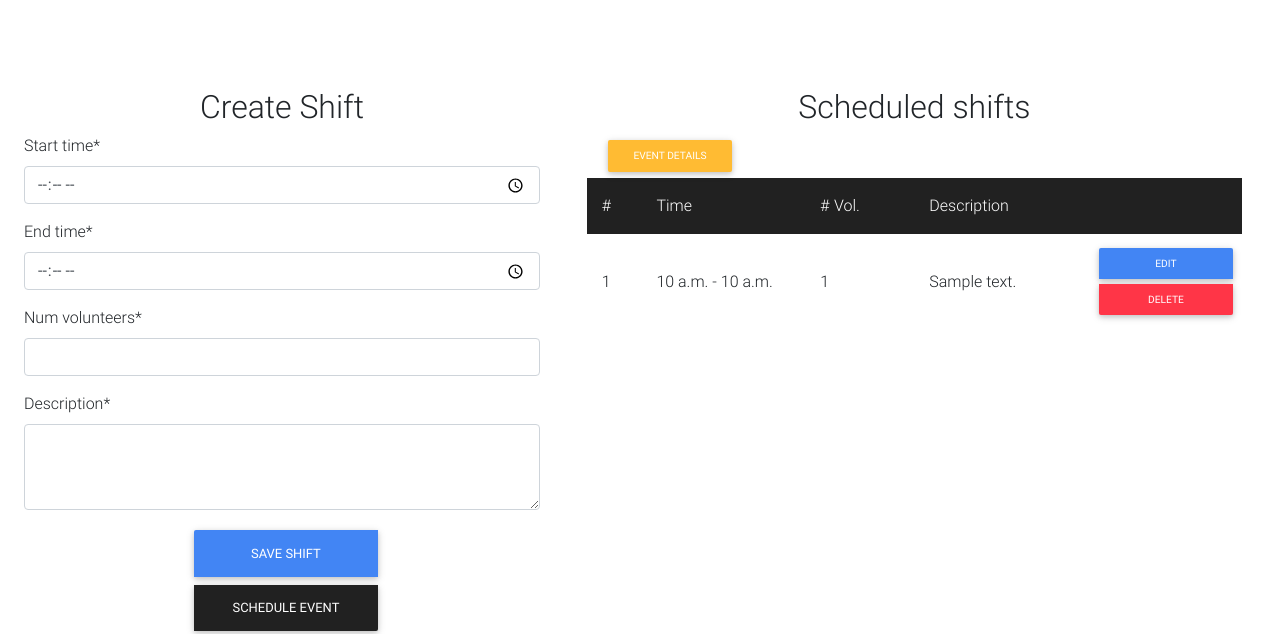
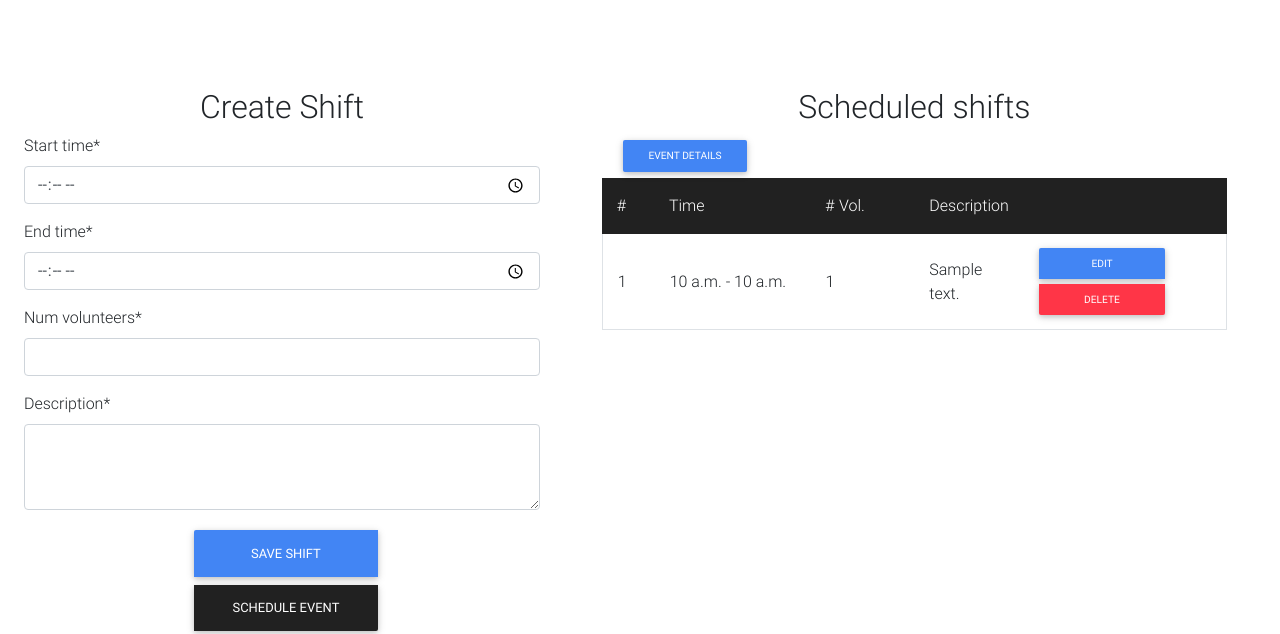
Before and after one commit to Nolan-Little/inStep, a Django app: a page that uses volunteer/templates/events/shift_template.html in a window 1280 px wide. Shown: the top 634 px of the page. Run offline with Django 3.2, Linux system fonts and the light colour scheme; tables that the repository leaves empty hold one stand-in row (values such as "Sample post"); some libraries are stand-ins or nearby versions.

Commit message:
profile edit, move edit details on shift view

```diff
--- a/volunteer/templates/events/schedule_event.html
+++ b/volunteer/templates/events/schedule_event.html
@@ -11,11 +11,11 @@
             <form id="scheduleEventForm" action="{% url 'volunteer:schedule_event' event.id %}" method="POST">
                 {% csrf_token %}
                 <div class="d-flex align-items-start">
-                  <button type="button" id="prevBtn" class="btn-xs btn-primary mt-2">Previous</button>
+                  <button type="button" id="prevBtn" class="btn-sm btn btn-primary mt-2">Previous</button>
                   {% for key, value in calendars.items %}
                     {{ value }}
                   {% endfor %}
-                  <button type="button" id="nextBtn" class="btn-xs btn-primary mt-2">Next</button>
+                  <button type="button" id="nextBtn" class="btn-sm btn btn-primary mt-2">Next</button>
                 </div>
                 <div class="text-center mt-3 mb-5">
 
--- a/volunteer/templates/events/shift_template.html
+++ b/volunteer/templates/events/shift_template.html
@@ -19,12 +19,13 @@
         </form>
         </div>
         <div class="col-md-6 pt-3 m-2">
-          <h2 class="text-center">Scheduled shifts</h2>
-          <div class="text-md-left text-center">
-            <a class="btn btn-sm btn-warning" href="{% url 'volunteer:event_template_details' event.id %}">
-                Event Details
-            </a>
-          </div>
+          <div class="container">
+            <h2 class="text-center">Scheduled shifts</h2>
+            <div class="text-md-left text-center">
+              <a class="btn btn-sm btn-primary" href="{% url 'volunteer:event_template_details' event.id %}">
+                  Event Details
+              </a>
+            </div>
             <div class="row bg-dark text-white py-3 d-flex align-items-center">
               <div class="col-1">
                 <div>#</div>
@@ -41,7 +42,7 @@
               <div class="col-3"></div>
             </div class="row">
           {% for shift in current_shifts %}
-            <div class="row py-2 d-flex align-items-center">
+            <div class="row py-2 d-flex align-items-center border-bottom border-right border-left">
               <div class="col-1">
                 <div>{{forloop.counter}}</div>
               </div>
@@ -51,16 +52,17 @@
               <div class="col-2">
                 <div>{{shift.num_volunteers}}</div>
               </div>
-              <div class="col-3">
+              <div class="col-2">
                 <div>{{shift.description}}</div>
               </div>
               <div class="col-3 btn-group-vertical">
-                  <a class="text-white px-2 btn btn-sm btn-primary" href="{% url 'volunteer:edit_shift' shift.id %}">Edit</a>
-                  <a class="text-white px-2 btn btn-sm btn-danger" href="{% url 'volunteer:delete_shift' shift.id %}">Delete</a>
+                <a class="text-white px-0 btn btn-sm btn-primary" href="{% url 'volunteer:edit_shift' shift.id %}">Edit</a>
+                <a class="text-white px-0 btn btn-sm btn-danger" href="{% url 'volunteer:delete_shift' shift.id %}">Delete</a>
               </div>
-            </div class="row">
+            </div>
           {% endfor %}
         </div>
+      </div>
     </div>
     </div>
 {% endblock content %}
--- a/volunteer/templates/profile/profile.html
+++ b/volunteer/templates/profile/profile.html
@@ -4,7 +4,7 @@
 {% block content %}
   <div class="container mt-5 row">
       <dl class="row offset-md-3 col-sm-12">
-        <h1 class=" pt-5 pb-2 col-12">{{user.username}} Profile</h1>
+        <h1 class=" pt-5 pb-2 col-12">{{user.username}} Overview</h1>
           <dt class="col-sm-3">First name:</dt>
           <dd class="col-md-9">{{user.first_name}}</dd>
           <dt class="col-sm-3">Last Name: </dt>
```
